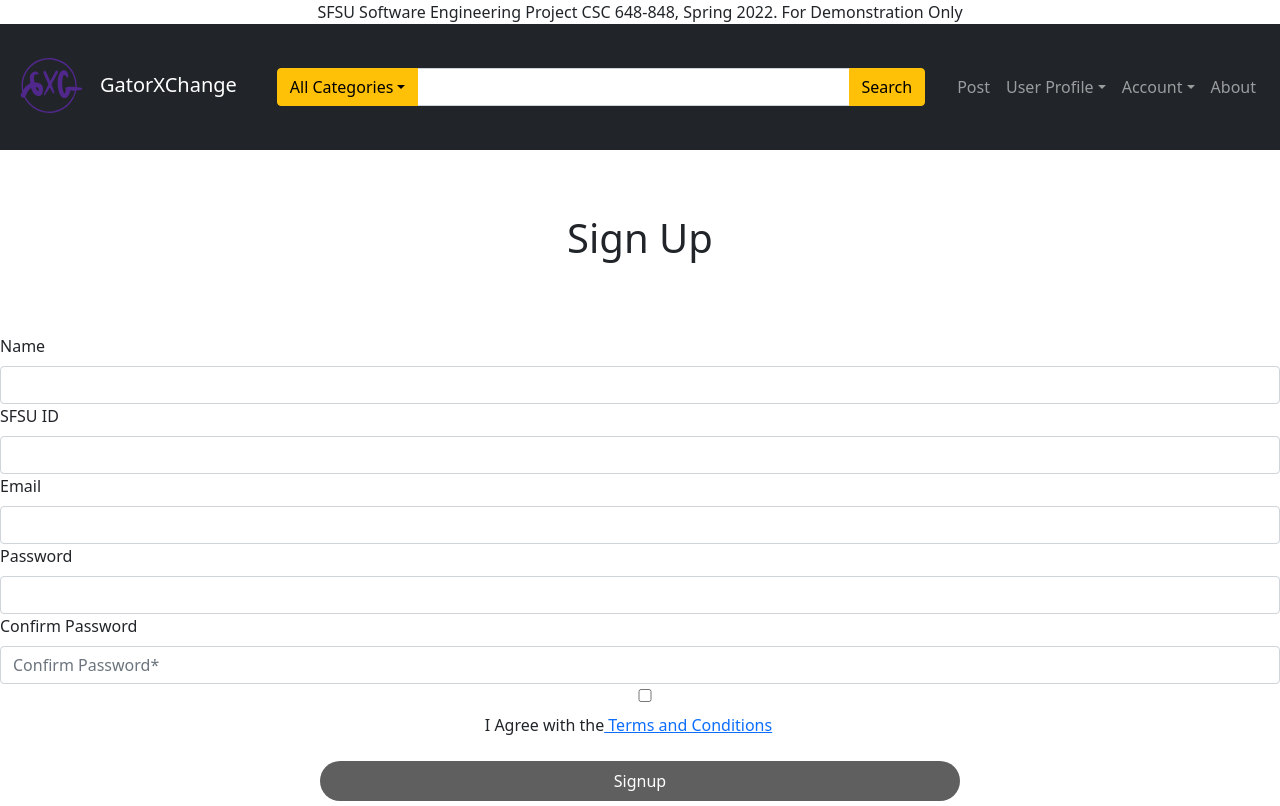
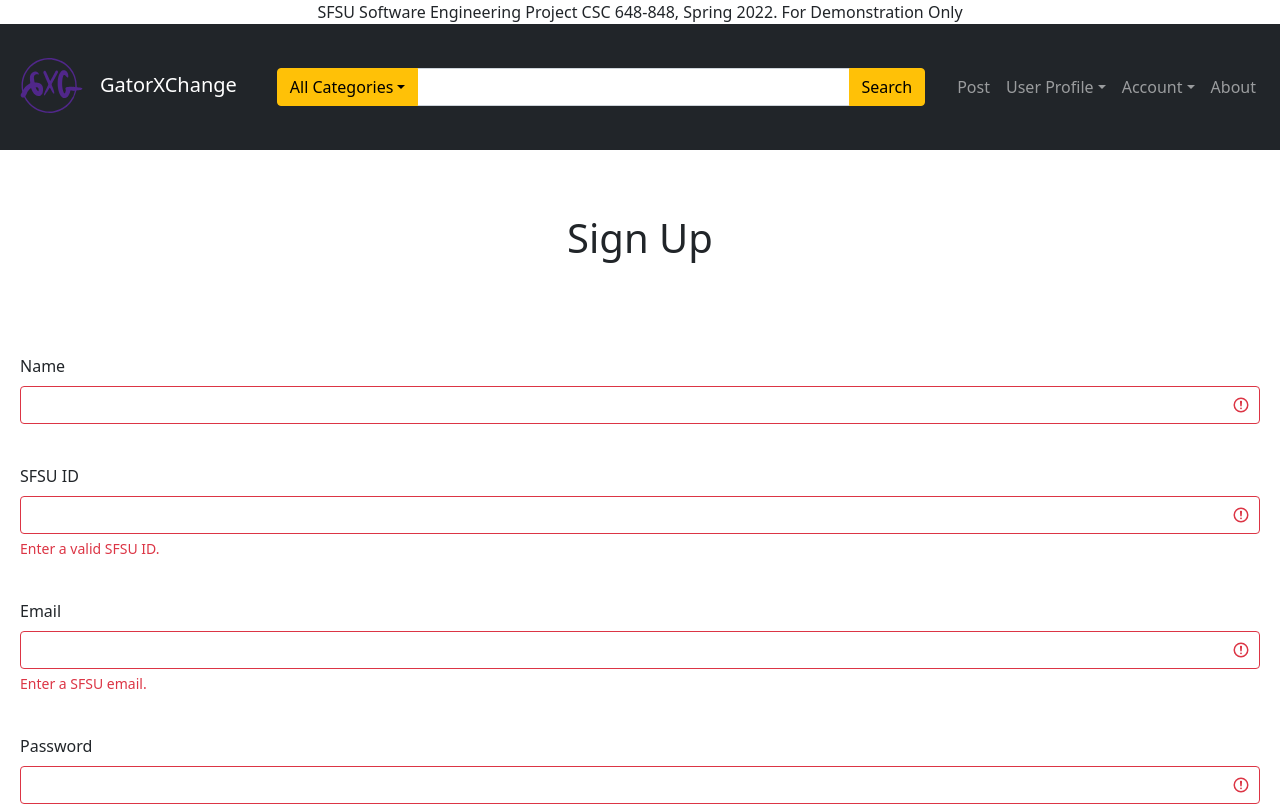
Before and after one commit to DrashtiShah23/online-marketplace-GatorXchange, a React (Create React App) app in the folder application/client/: page /SignUp in a window 1280 px wide. Shown: the top 806 px of the page. Built offline with nearby package versions, Linux system fonts and the light colour scheme.

Commit message:
Added padding to registration page

```diff
--- a/application/client/src/css/registration.css
+++ b/application/client/src/css/registration.css
@@ -134,3 +134,7 @@
   .post-label{
     margin: 5%;
   }
+
+  .col-12{
+    padding: 20px;
+  }
--- a/application/client/src/pages/signup.js
+++ b/application/client/src/pages/signup.js
@@ -24,14 +24,13 @@ const Signup = () => {
             event.preventDefault()
             event.stopPropagation()
           }
-
           form.classList.add('was-validated')
         }, false)
       })
   })();
   return (
-  <form class="row row-cols-lg-auto g-3 align-items-center needs-validation" noValidate>
-    <div className="container">
+  <form class="row row-cols-lg-auto g-3 align-items-center was-validated" noValidate>
+    <div className="container" >
         <h1>Sign Up</h1>
         <div class="col-12">
           <Form.Label className="formLabel" class="form-label" for = "validName">Name</Form.Label>
@@ -46,9 +45,6 @@ const Signup = () => {
             value={Name}
             onChange={(e) => setName(e.target.value)}
           />
-          <div class="invalid-feedback">
-            Enter Name.
-          </div>
           {/* <label htmlFor="firstName">First Name*</label> */}
         </div>
         {/* <div id="signup-label">
@@ -74,10 +70,8 @@ const Signup = () => {
           <input
             class="form-control"
             id="validID"
-            value="sfsuID"
            // placeholder="SFSU ID*"
             //onFocus={(e) => (e.target.placeholder = "")}
-           // onBlur={(e) => (e.target.placeholder = "000000000")}
             required
             pattern="().{9,}"
             value={id}
@@ -150,13 +144,11 @@ const Signup = () => {
             id="validCheck"
             type="checkbox"
             required
-            id="TnC"
             onChange={(e) => setcheckboxvalue(e.target.value)}
           />
           <div class="invalid-feedback">
             Please accept terms and conditions to register
           </div>
-
           <label id="TnC">
             {" "}
             I Agree with the
```
